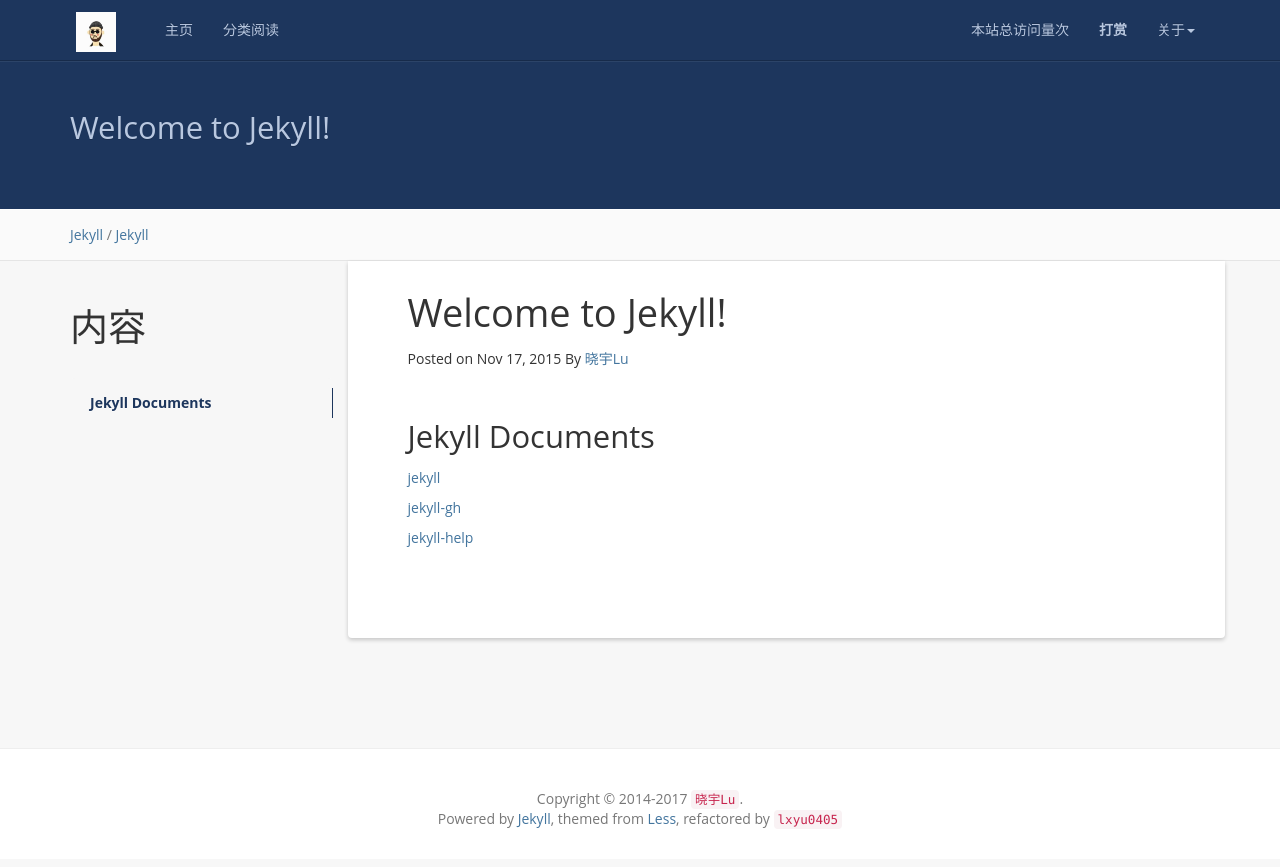
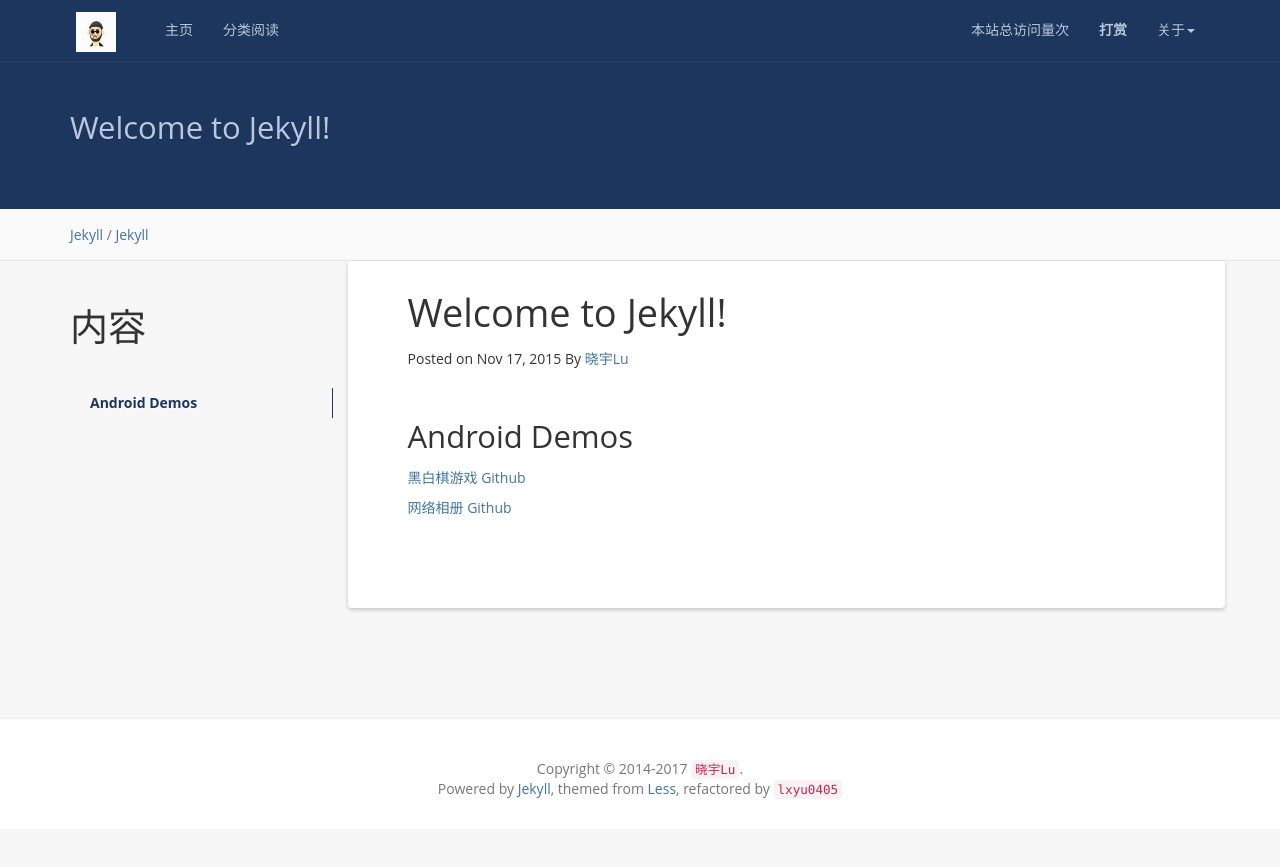
Before and after one commit to lxyu0405/blog, a Jekyll site: the page built from _posts/2015-11-17-welcome-to-jekyll.md, in a window 1280 px wide. Shown: the top 867 px of the page. Built offline with Jekyll 4.4.1, drawn with Linux system fonts in a browser that asks for light colours; nearby versions of some CDN libraries; comment, search, counter and statistics services are not loaded.

Commit message:
添加安卓demo的下载链接

```diff
--- a/_posts/2015-11-17-welcome-to-jekyll.md
+++ b/_posts/2015-11-17-welcome-to-jekyll.md
@@ -11,12 +11,13 @@ tag: Jekyll
 
 
 
-Jekyll Documents
+Android Demos
 ------------------------
 
 
-<a href="http://jekyllrb.com">jekyll</a>
+<a href="{{ '/src/othello.apk' | prepend: site.baseurl }}">黑白棋游戏</a>
+<a href="https://github.com/lxyu0405/AndroidOthello">Github</a>
 
-<a href="https://github.com/jekyll/jekyll">jekyll-gh</a>
 
-<a href="https://github.com/jekyll/jekyll-help">jekyll-help</a>
+<a href="{{ '/src/webalbum.apk' | prepend: site.baseurl }}">网络相册</a>
+<a href="https://github.com/lxyu0405/AndroidWebAlbum">Github</a>
```
Also changed, not shown: 2 other files.
